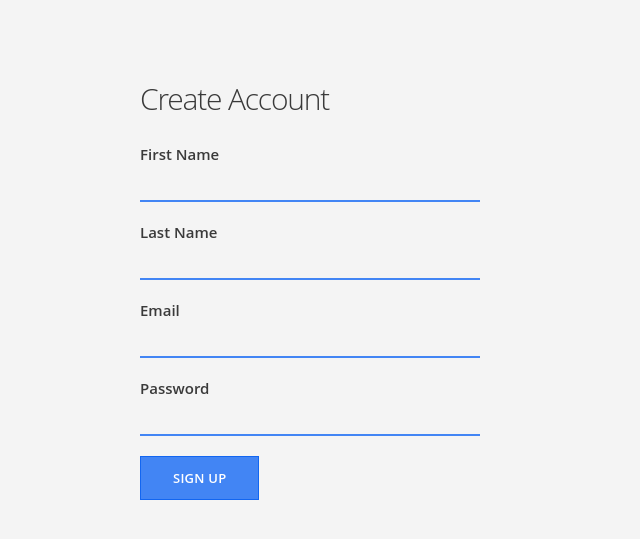
After one commit to Eric-Alexander/flask_api_practice, a Flask app: page /signup in a window 1280 px wide. The commit adds this page. Shown: the top 539 px of the page, without its empty margins (0-640 px from the left). Run offline with Flask 2, Linux system fonts and the light colour scheme.

Commit message:
postgres db, sessions, login

```diff
--- /dev/null
+++ b/forms.py
@@ -0,0 +1,15 @@
+from flask_wtf import FlaskForm
+from wtforms import StringField, PasswordField, SubmitField
+from wtforms.validators import DataRequired, Email, Length
+
+class Signup(FlaskForm):
+    first_name = StringField('First Name', validators=[DataRequired("Please enter your first name")])
+    last_name = StringField("Last Name", validators=[DataRequired("Please enter your last name")])
+    email = StringField("Email", validators=[DataRequired("Please enter an email"), Email("Please enter a VALID email")])
+    password = PasswordField('Password', validators=[DataRequired("Please enter a password"), Length(min=6, message="Password must be 6 or more characters")])
+    submit = SubmitField('Sign Up')
+
+class Login(FlaskForm):
+    email = StringField('Email', validators=[DataRequired("Please enter your email adress."), Email("Please enter a valid email adress.")])
+    password = PasswordField('Password', validators=[DataRequired("Please enter your password.")])
+    submit = SubmitField('Login')
--- a/routes.py
+++ b/routes.py
@@ -1,6 +1,19 @@
-from flask import Flask, render_template
+from flask import Flask, render_template, request, redirect, url_for, session
+from models import db, User
+from forms import Signup, Login
 
 app = Flask(__name__)
+#note that 'user' and 'password' aren't required...look into this
+config = { 'host': 'localhost',
+            'database': 'flaskpractice',
+            'port': '5001'}
+DATABASE_URI = "postgresql://@127.0.0.1:{}/{}".format(config['port'], config['database'])
+app.config["SQLALCHEMY_DATABASE_URI"] = DATABASE_URI
+#for removing repl warnings
+app.config['SQLALCHEMY_TRACK_MODIFICATIONS'] = True
+db.init_app(app)
+
+app.secret_key = "secret_key"
 
 @app.route("/")
 def index():
@@ -10,5 +23,51 @@ def index():
 def about():
     return render_template("about.html")
 
+@app.route("/signup", methods=['GET', 'POST'])
+def signup():
+    form = Signup()
+
+    if request.method == 'POST':
+        if form.validate() == False:
+            return render_template('signup.html', form=form)
+        else:
+            new_user = User(form.first_name.data, form.last_name.data,
+                            form.email.data, form.password.data)
+            db.session.add(new_user)
+            db.session.commit()
+
+            session['email'] = new_user.email
+            return redirect(url_for('home'))
+    elif request.method == 'GET':
+        return render_template("signup.html", form=form)
+@app.route("/login", methods=['GET','POST'])
+def login():
+        form = Login()
+
+        if request.method == 'POST':
+            if form.validate() == False:
+                return render_template('login.html', form=form)
+            else:
+                email = form.email.data
+                password = form.password.data
+
+                user = User.query.filter_by(email=email).first()
+
+                if user is not None and user.check_password(password):
+                    session['email'] = form.email.data
+                    return redirect(url_for('home'))
+                else:
+                    return redirect(url_for('login'))
+        elif request.method == 'GET':
+            return render_template("login.html", form=form)
+
+@app.route("/logout")
+def logout():
+    session.pop('email', None)
+    return redirect(url_for('index'))
+@app.route("/home")
+def home():
+    return render_template("home.html")
+
 if __name__=="__main__":
     app.run(debug=True)
--- a/templates/index.html
+++ b/templates/index.html
@@ -8,7 +8,7 @@
         <h1>Applying flask to python</h1>
         <h3>Discover places near you!!</h3>
         <h4>WTF</h4>
-        <a href="#" class="btn-primary">Sign Up</a>
+        <a href="{{ url_for('signup') }}" class="btn-primary">Sign Up</a>
         <a href="{{ url_for('about') }}" class="btn-secondary">Learn more</a>
 
       </div>
--- /dev/null
+++ b/templates/signup.html
@@ -0,0 +1,58 @@
+{% extends 'layout.html' %}
+
+{% block content %}
+
+<main class="container signup-section">
+  <div class="section-content">
+    <h2>Create Account</h2>
+
+    <form  action="/signup" method="post">
+      {{ form.hidden_tag() }}
+      <div class="form-group">
+        {{ form.first_name.label }}
+          {% if form.first_name.errors %}
+            {% for err in form.first_name.errors %}
+            <p class="error-message"> {{ err }}</p>
+            {% endfor %}
+          {% endif %}
+        {{ form.first_name }}
+      </div>
+      <div class="form-group">
+        {{ form.last_name.label }}
+          {% if form.last_name.errors %}
+            {% for err in form.last_name.errors %}
+            <p class="error-message"> {{ err }}</p>
+            {% endfor %}
+          {% endif %}
+        {{ form.last_name }}
+      </div>
+      <div class="form-group">
+        {{ form.email.label }}
+          {% if form.email.errors %}
+            {% for err in form.email.errors %}
+            <p class="error-message"> {{ err }}</p>
+            {% endfor %}
+          {% endif %}
+        {{ form.email }}
+      </div>
+      <div class="form-group">
+        {{ form.password.label }}
+        {% if form.password.errors %}
+          {% for err in form.password.errors %}
+          <p class="error-message"> {{ err }}</p>
+          {% endfor %}
+        {% endif %}
+        {{ form.password }}
+      </div>
+      {{ form.submit(class="btn-primary") }}
+
+    </form>
+
+  </div>
+</main>
+
+
+
+
+
+{% endblock %}
```
Also changed, not shown: models.py (added, +24 -0 lines), templates/home.html (added, +9 -0 lines), templates/login.html (added, +35 -0 lines), 2 other files.
